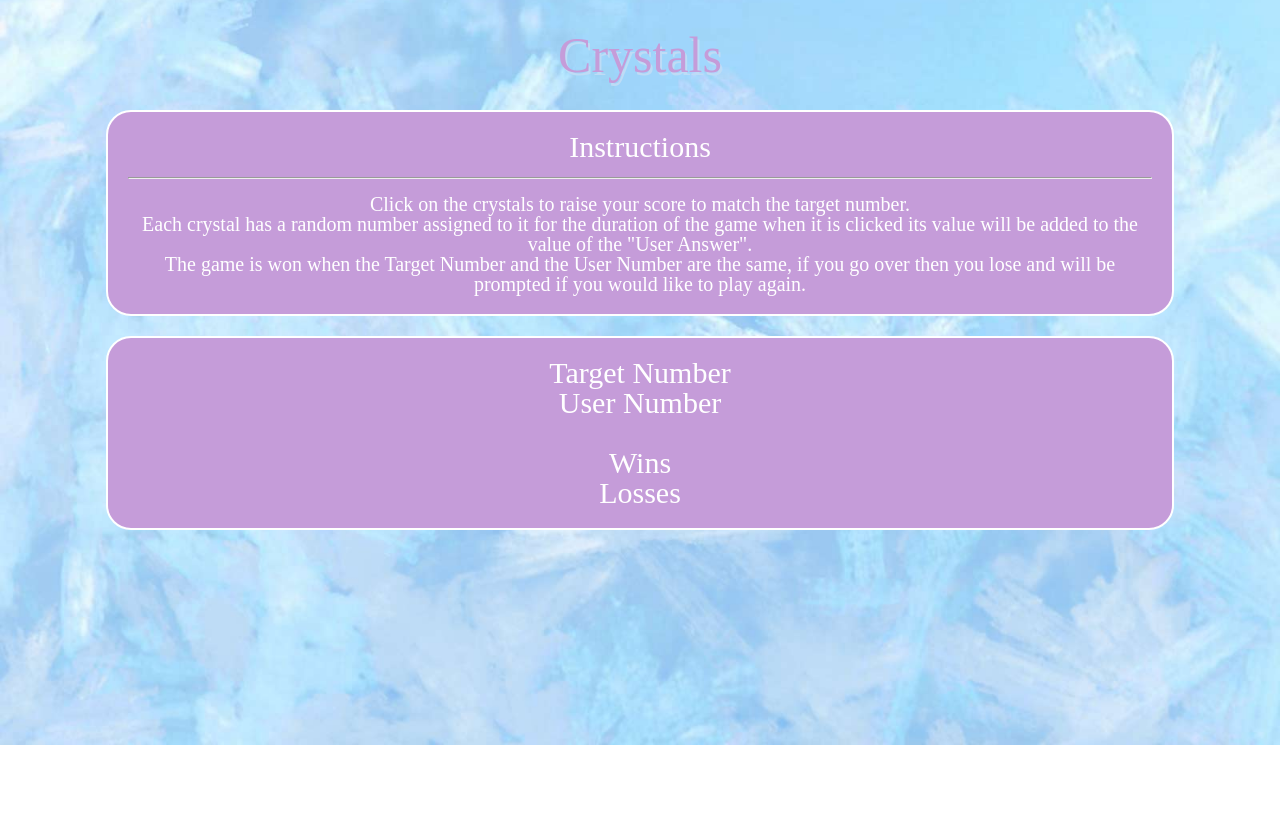
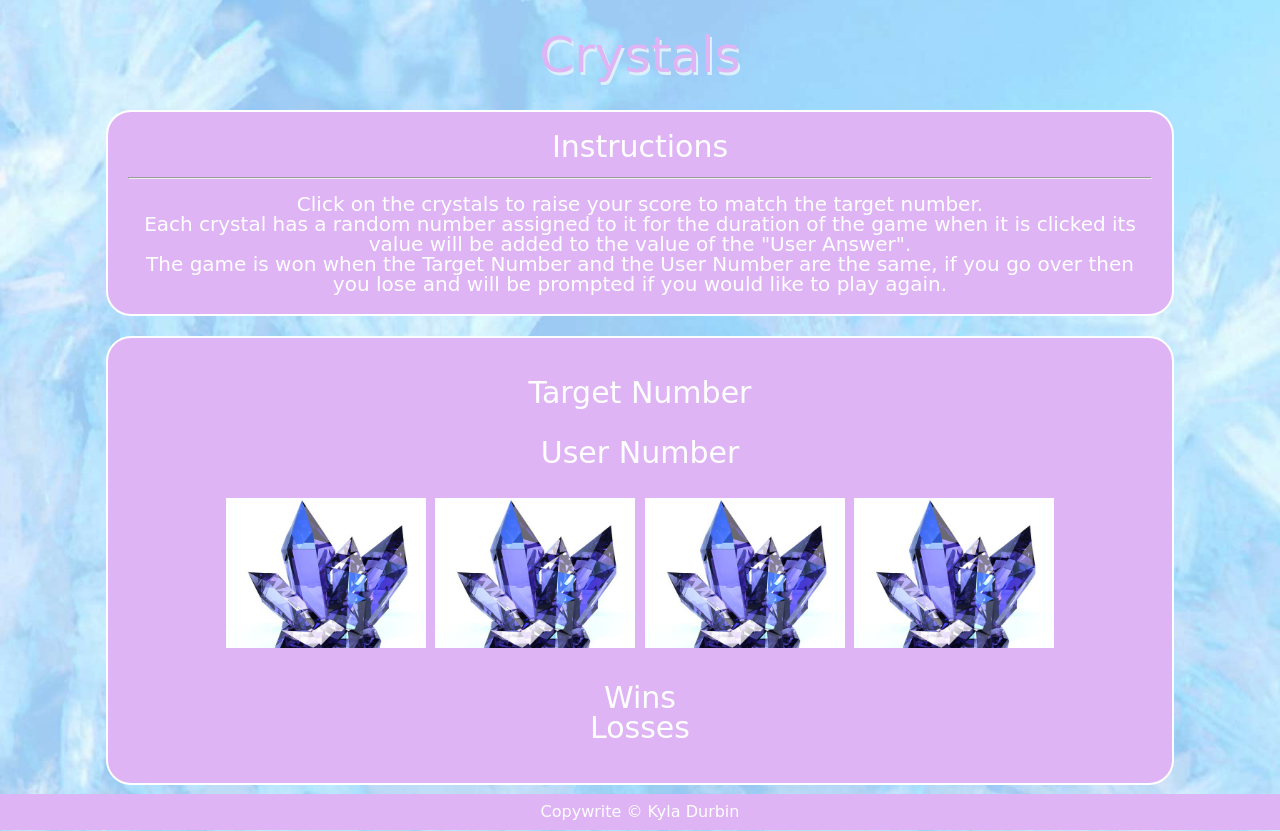
Before and after one commit to KDurbin02/week-4-game, a plain HTML site: page index.html in a window 1280 px wide. Before the commit the page ends 800 px from the top, so only its background shows below. Drawn offline with Linux system fonts and the light colour scheme.

Commit message:
added more css

```diff
--- a/assets/css/style.css
+++ b/assets/css/style.css
@@ -4,6 +4,8 @@ body {
 	background-position: center;
 	background-size: cover;
 	background-repeat: no-repeat;
+	font-family: 'Indie Flower', cursive;
+
 
 }
 
@@ -12,8 +14,8 @@ body {
 	padding: 30px;
 	text-align: center;
 	font-size: 50px;
-	color: #C59CD9;
-	text-shadow: 2px 3px #bedcf6;
+	color: #dfb4f5;
+	text-shadow: 2px 3px #ddf0fb;
 }
 
 .instructions {
@@ -21,7 +23,7 @@ body {
 	text-align: center;
 	padding: 20px;
 	font-size: 30px;
-	background-color: #C59CD9;
+	background-color: #dfb4f5;
 	color: #ffffff;
 	border: 2px solid white;
 	border-radius: 25px;
@@ -38,14 +40,25 @@ p {
 	text-align: center;
 	padding: 20px;
 	font-size: 30px;
-	background-color: #C59CD9;
+	background-color: #dfb4f5;
 	color: #ffffff;
 	border: 2px solid white;
 	border-radius: 25px;
 	width: 80%;
+	margin-bottom: 10px;
 }
 
 .play {
 	padding: 10px;
 	margin: 10px;
 }
+
+.footer {
+	background: #dfb4f5;
+	margin: auto;
+	padding: 10px;
+	text-align: center;
+	color: #ffffff;
+	position: relative;
+	bottom: 1px;
+}
--- a/index.html
+++ b/index.html
@@ -20,26 +20,29 @@
 		</p>
 	</div>
 	<div class="game">
-		<div>
+		<div class="play" id="target_number">
 			<h1>Target Number</h1>
 			<div></div>
 		</div>
-		<div>
+		<div class="play" id="user_number">
 			<h1>User Number</h1>
 			<div></div>
 		</div>
-		<div>
-			<img src="">
-			<img src="">
-			<img src="">
-			<img src="">
+		<div class="play">
+			<img id="c1" src="assets/images/crystal.jpg" width="200px">
+			<img id="c2" src="assets/images/crystal.jpg" width="200px">
+			<img id="c3" src="assets/images/crystal.jpg" width="200px">
+			<img id="c4" src="assets/images/crystal.jpg" width="200px">
 		</div>
-		<div>
+		<div class="play">
 			<h1>Wins</h1>
-			<div></div>
+			<div id="wins"></div>
 			<h1>Losses</h1>
-			<div></div>
+			<div id="losses"></div>
 		</div>
+	</div>
+	<div class="footer">
+		<h3> Copywrite &copy; Kyla Durbin </h3>
 	</div>
 
 </body>
```
Also changed, not shown: assets/images/crystal.jpg (added).
